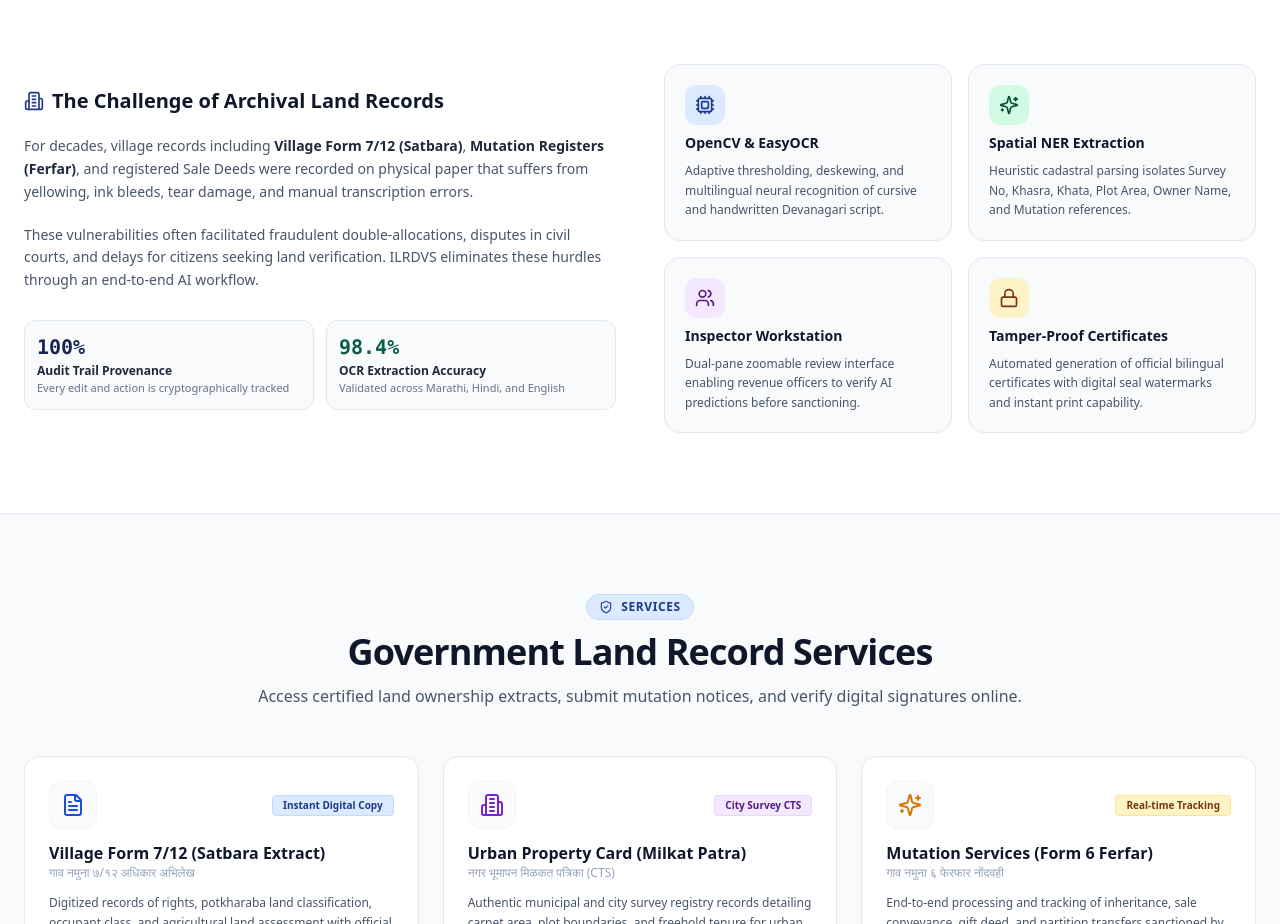
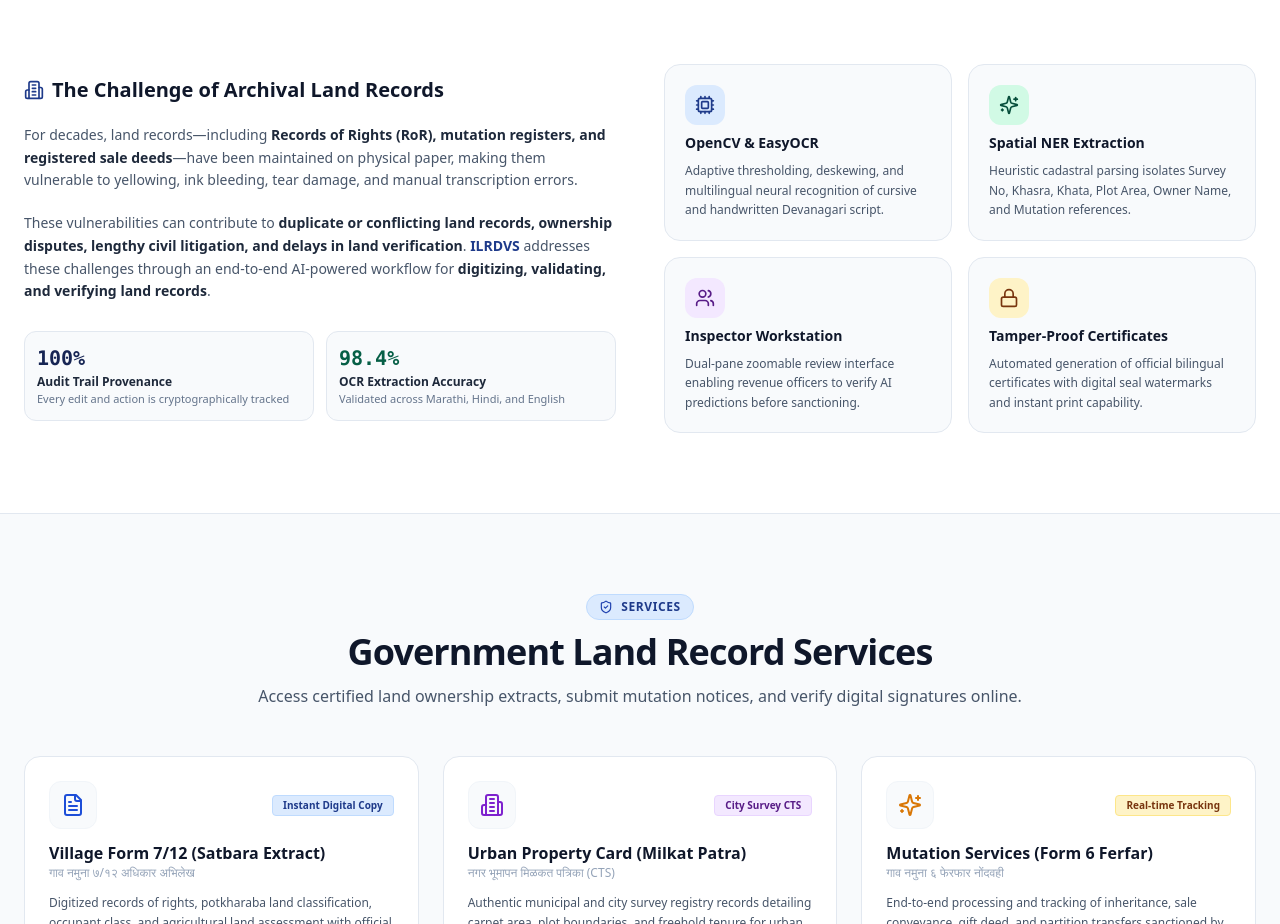
Before and after one commit to Saadali114/Intelligent-Land-Record-Digitization-and-Validation-System, a Next.js app in the folder frontend/: page / in a window 1280 px wide. Shown: the part 1243-2167 px from the top of the page. Built offline with nearby package versions, Linux system fonts and the light colour scheme; no server answers.

Commit message:
docs(landing): update archival land records challenge description in AboutUsSection

```diff
--- a/frontend/components/landing/AboutUsSection.tsx
+++ b/frontend/components/landing/AboutUsSection.tsx
@@ -42,13 +42,10 @@ export const AboutUsSection: React.FC = () => {
               The Challenge of Archival Land Records
             </h3>
             <p>
-              For decades, village records including <strong className="text-slate-800">Village Form 7/12 (Satbara)</strong>,{' '}
-              <strong className="text-slate-800">Mutation Registers (Ferfar)</strong>, and registered Sale Deeds were recorded on
-              physical paper that suffers from yellowing, ink bleeds, tear damage, and manual transcription errors.
+              For decades, land records—including <strong className="text-slate-800">Records of Rights (RoR), mutation registers, and registered sale deeds</strong>—have been maintained on physical paper, making them vulnerable to yellowing, ink bleeding, tear damage, and manual transcription errors.
             </p>
             <p>
-              These vulnerabilities often facilitated fraudulent double-allocations, disputes in civil courts, and delays for citizens
-              seeking land verification. ILRDVS eliminates these hurdles through an end-to-end AI workflow.
+              These vulnerabilities can contribute to <strong className="text-slate-800">duplicate or conflicting land records, ownership disputes, lengthy civil litigation, and delays in land verification</strong>. <strong className="text-blue-900 font-bold">ILRDVS</strong> addresses these challenges through an end-to-end AI-powered workflow for <strong className="text-slate-800">digitizing, validating, and verifying land records</strong>.
             </p>
 
             <div className="grid grid-cols-2 gap-3 pt-2">
```
